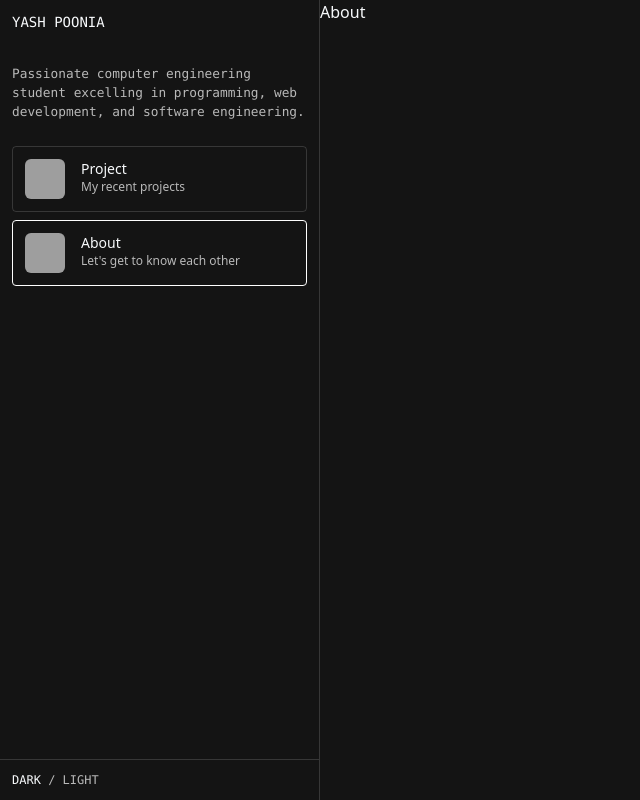
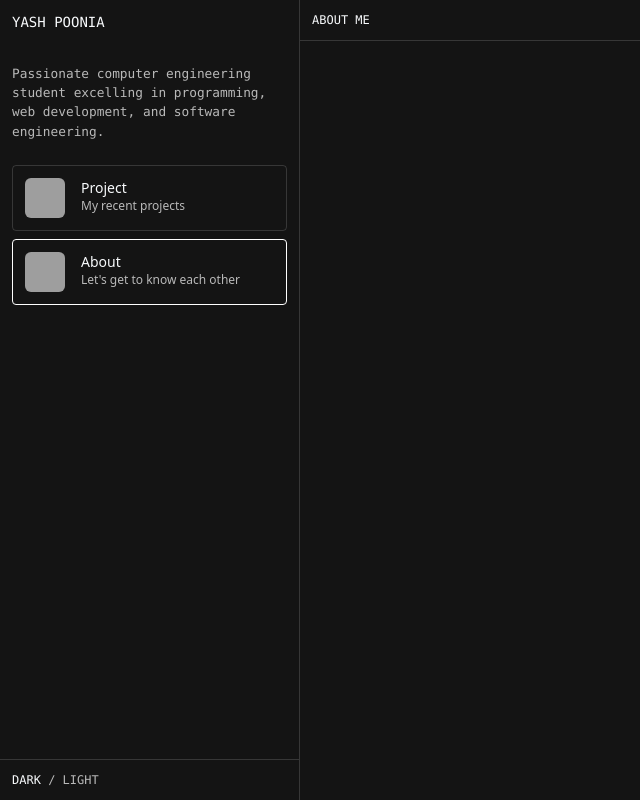
Before and after one commit to yash7xm/My-Portfolio, a React (Vite) app: page /about in a window 1280 px wide. Shown: the whole page, without its empty margins (0-640 px from the left). Built offline with nearby package versions, Linux system fonts and the light colour scheme; grey boxes are pictures that could not be loaded.

Commit message:
header fixed

```diff
--- a/src/components/common/header.tsx
+++ b/src/components/common/header.tsx
@@ -1,11 +1,11 @@
 import { ArrowLeft } from "lucide-react";
 import { useNavigate } from "react-router-dom";
 
-const Header = ({ projectDetailActive }: any) => {
+const Header = ({ headerType }: any) => {
   const navigate = useNavigate();
   return (
     <div className="p-3 font-mono font-700 uppercase text-xs border-b stretch">
-      {projectDetailActive ? (
+      {headerType == "Project Detail" ? (
         <div
           className="flex justify-start items-center gap-2 w-fit cursor-pointer"
           onClick={() => navigate(-1)}
@@ -15,7 +15,9 @@ const Header = ({ projectDetailActive }: any) => {
           </span>
           <span>See All Projects</span>
         </div>
-      ) : (
+      ) :
+      headerType == "About" ? (<span>About Me</span>) :
+      (
         <span> Selected Work</span>
       )}
     </div>
--- a/src/components/sidebar/index.tsx
+++ b/src/components/sidebar/index.tsx
@@ -4,7 +4,7 @@ import Theme from "./theme";
 
 const SideBar = () => {
   return (
-    <div className="p-3 h-full w-80 flex flex-col gap-6 border-r relative">
+    <div className="p-3 h-full w-[300px] flex flex-col gap-6 border-r relative">
       <div className="flex flex-col gap-8 font-mono">
         {/* Name */}
         <div className="font-700 uppercase text-sm">Yash Poonia</div>
--- a/src/pages/About/index.tsx
+++ b/src/pages/About/index.tsx
@@ -1,5 +1,11 @@
+import Header from "@/components/common/header";
+
 const About = () => {
-  return <div>About</div>;
+  return (
+    <div>
+      <Header headerType={"About"} />
+    </div>
+  );
 };
 
 export default About;
--- a/src/pages/ProjectDetail/index.tsx
+++ b/src/pages/ProjectDetail/index.tsx
@@ -4,7 +4,7 @@ import ProjectDetailComponent from "@/components/project-detail";
 const ProjectDetail = () => {
   return (
     <div className="h-full flex flex-col">
-      <Header projectDetailActive={true} />
+      <Header headerType={"Project Detail"} />
       <ProjectDetailComponent />
     </div>
   );
```
